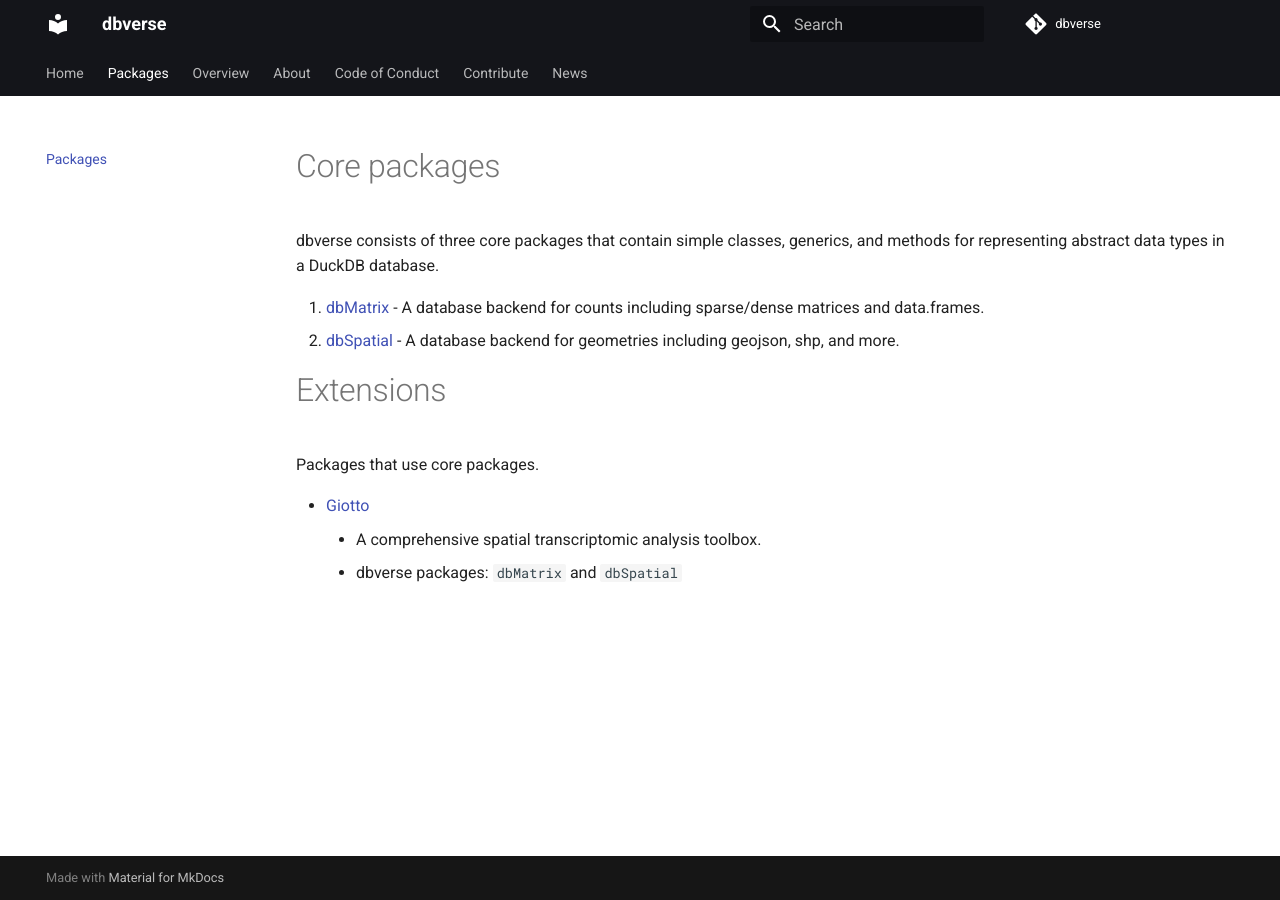
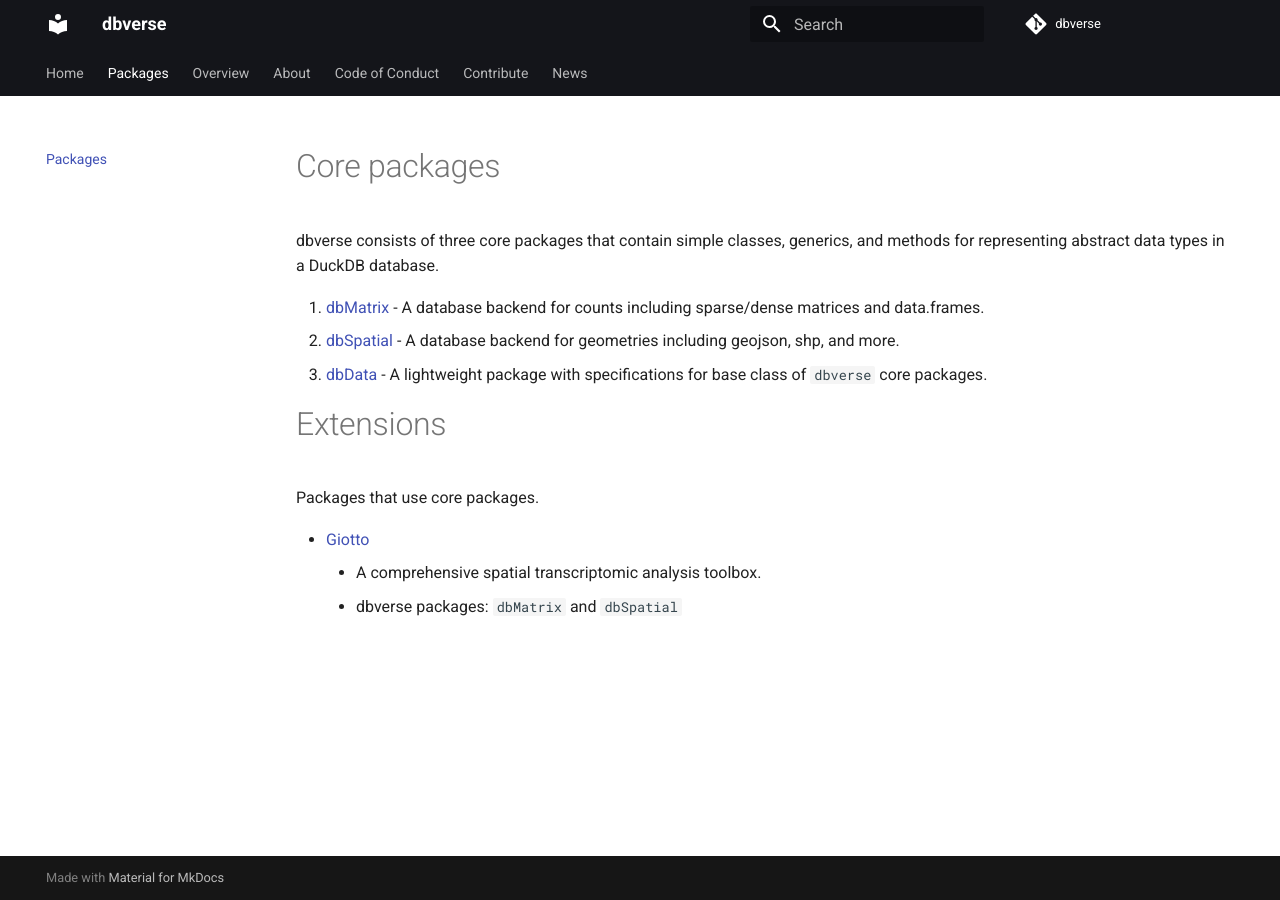
Before and after one commit to drieslab/dbverse, an MkDocs documentation site: the page built from docs/docs/packages.md, in a window 1280 px wide. Built offline with MkDocs 1.6.1 and Material for MkDocs 9.7.7, drawn with Linux system fonts in a browser that asks for light colours; comment, search, counter and statistics services are not loaded.

Commit message:
chore: update docs

```diff
--- a/docs/docs/packages.md
+++ b/docs/docs/packages.md
@@ -1,10 +1,12 @@
 # Core packages
 dbverse consists of three core packages that contain simple classes, generics, and methods for representing abstract data types in a DuckDB database.
 
-1.  [dbMatrix](https://ed2uiz.github.io/dbMatrix) - A database backend
+1.  [dbMatrix](https://drieslab.github.io/dbMatrix) - A database backend
     for counts including sparse/dense matrices and data.frames.
-2.  [dbSpatial](https://ed2uiz.github.io/dbSpatial) - A database backend
+2.  [dbSpatial](https://drieslab.github.io/dbSpatial) - A database backend
     for geometries including geojson, shp, and more.
+3.  [dbData](https://drieslab.github.io/dbData) - A lightweight package with
+    specifications for base class of `dbverse` core packages.
 
 
 # Extensions
```
